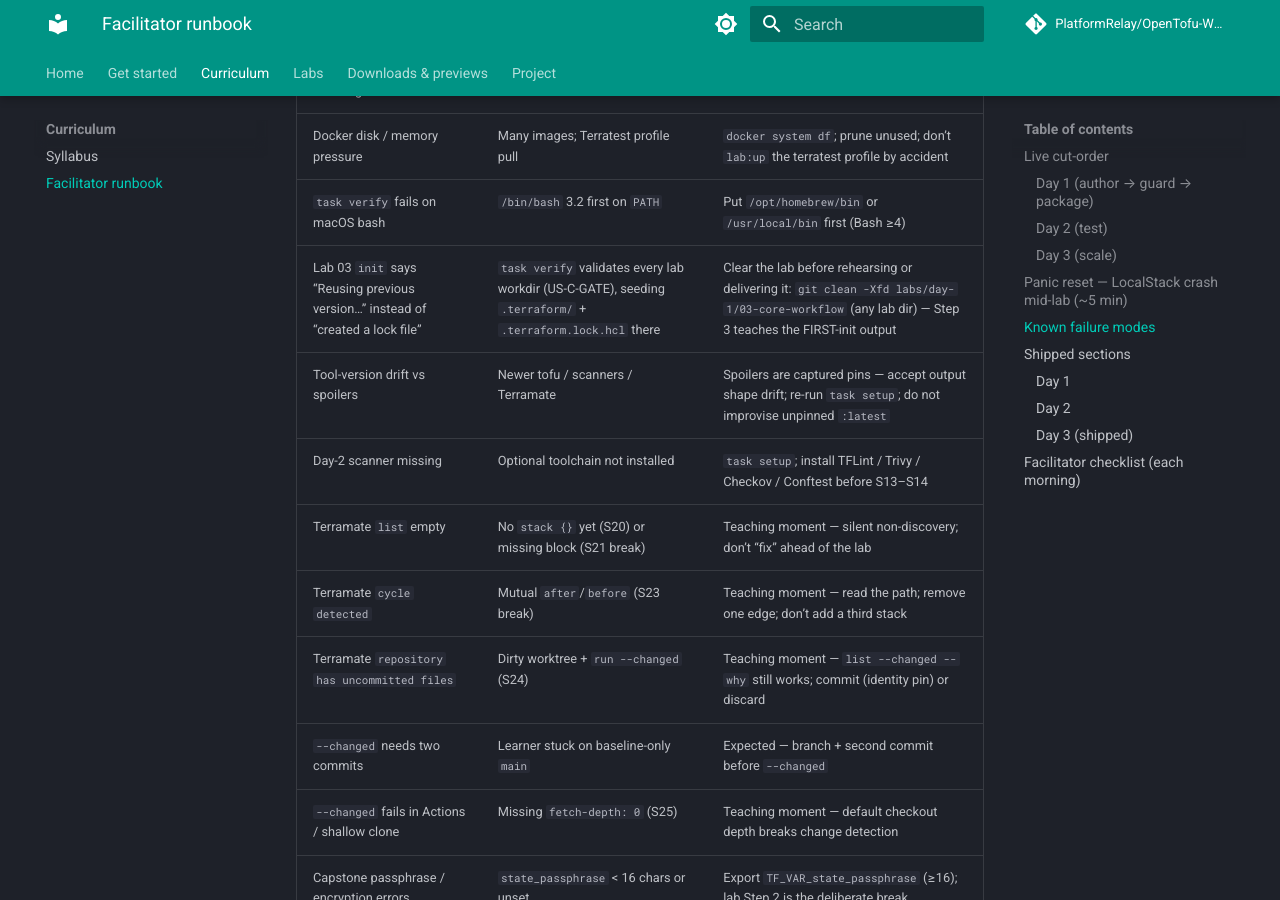
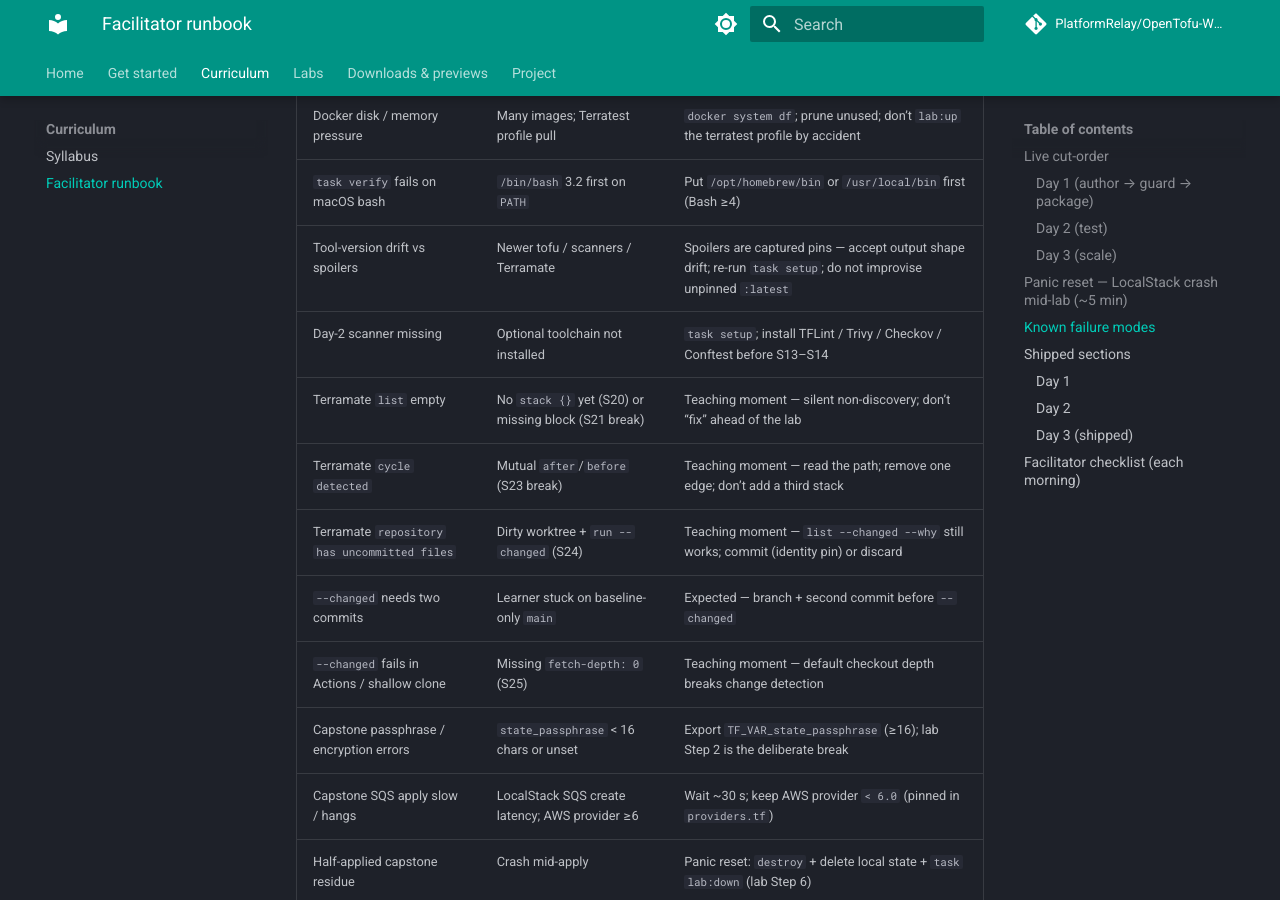
Before and after one commit to PlatformRelay/OpenTofu-Workshop, an MkDocs documentation site: the page built from docs/facilitator-runbook.md, in a window 1280 px wide and 900 px high, scrolled down 3257 px. Built offline with MkDocs 1.6.1 and Material for MkDocs 9.7.7, drawn with Linux system fonts in a browser that asks for light colours; comment, search, counter and statistics services are not loaded.

Commit message:
:rewind: revert(verify): restore green main — US-C-GATE reds verify-selftest on CI only
The US-C-GATE range (84f9c62..f0fc09e) makes CI's 'Verify modules' job fail
deterministically on the pre-existing self-test case '§5 chdir/cd/DIR missing
example armed': it gets the expected non-zero exit but not the expected
'lab ref missing on disk: examples/does-not-exist' message.

CI-only. Verified green locally three ways on the same tree — in the shared
checkout, in the lane worktree, and in a pristine 'git archive' extract that
mirrors a clean CI checkout (46/46 each time), plus green under the CI-pinned
tofu 1.10.3 during review. Two CI runs on f0fc09e failed identically, so it is
deterministic on the runner, not a flake.

Reverting to restore a green main rather than fix forward blind: the failure is
not reproducible locally, so the fix needs CI feedback on a branch before it
lands. The lane's substance is sound and independently reviewed (APPROVE) — it
closes a verified hole where a dangling reference survived verify.sh once the
annotated drift blocks were regenerated. It will be re-landed via a PR so CI
runs before the merge, not after.

```diff
--- a/Taskfile.yaml
+++ b/Taskfile.yaml
@@ -292,7 +292,7 @@ tasks:
         msg: "tofu is required. Install: brew install opentofu"
 
   lab:test:
-    desc: "Lab: validate every modules/*, examples/* and labs/day-1|2|3 workdir; 'tofu test' where suites exist"
+    desc: "Lab: run 'tofu test' across every modules/* and examples/* with tests"
     cmds:
       - bash scripts/verify.sh
     preconditions:
--- a/docs/facilitator-runbook.md
+++ b/docs/facilitator-runbook.md
@@ -110,7 +110,6 @@ nobody hunts for “their” bucket from before the crash. Detail:
 | State / resources “missing” after restart | Expected with `PERSISTENCE=0` | Re-apply from lab step; do not chase old IDs |
 | Docker disk / memory pressure | Many images; Terratest profile pull | `docker system df`; prune unused; don’t `lab:up` the terratest profile by accident |
 | `task verify` fails on macOS bash | `/bin/bash` 3.2 first on `PATH` | Put `/opt/homebrew/bin` or `/usr/local/bin` first (Bash ≥4) |
-| Lab 03 `init` says “Reusing previous version…” instead of “created a lock file” | `task verify` validates every lab workdir (US-C-GATE), seeding `.terraform/` + `.terraform.lock.hcl` there | Clear the lab before rehearsing or delivering it: `git clean -Xfd labs/day-1/03-core-workflow` (any lab dir) — Step 3 teaches the FIRST-init output |
 | Tool-version drift vs spoilers | Newer tofu / scanners / Terramate | Spoilers are captured pins — accept output shape drift; re-run `task setup`; do not improvise unpinned `:latest` |
 | Day-2 scanner missing | Optional toolchain not installed | `task setup`; install TFLint / Trivy / Checkov / Conftest before S13–S14 |
 | Terramate `list` empty | No `stack {}` yet (S20) or missing block (S21 break) | Teaching moment — silent non-discovery; don’t “fix” ahead of the lab |
```
Also changed, not shown: 4 other files.
